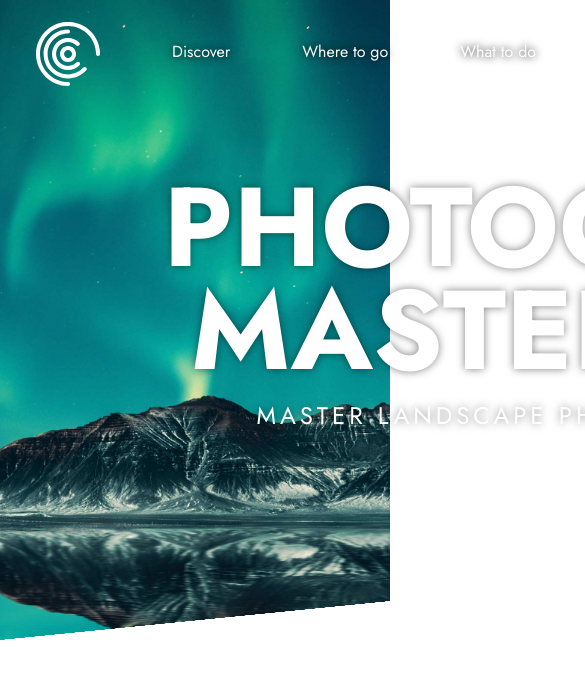
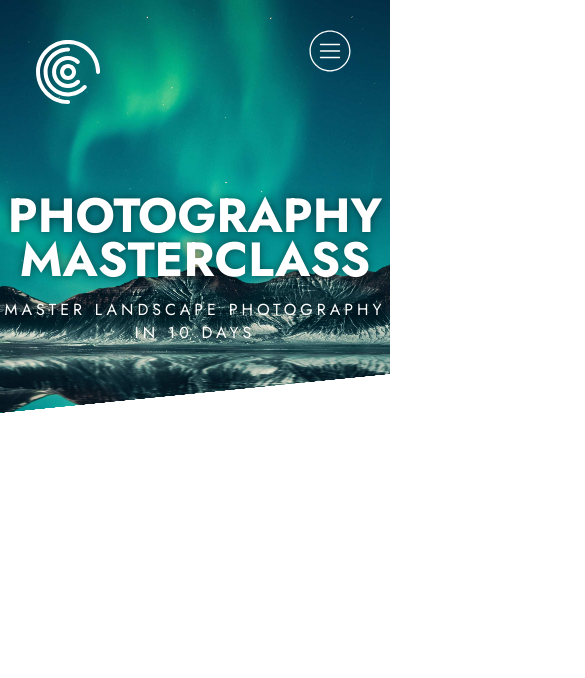
Before and after one commit to Tin274/sass-project, a plain HTML site: page index.html in a window 390 px wide. Shown: the top 678 px of the page, 585 px wide, since content can reach past the window. Drawn offline with Linux system fonts and the light colour scheme.

Commit message:
feat and style: finish header

```diff
--- a/index.html
+++ b/index.html
@@ -4,6 +4,7 @@
     <meta charset="UTF-8">
     <meta name="viewport" content="width=device-width, initial-scale=1.0">
     <title>Photography Masterclass</title>
+
     <link rel="preconnect" href="https://fonts.googleapis.com">
     <link rel="preconnect" href="https://fonts.gstatic.com" crossorigin>
     <link href="https://fonts.googleapis.com/css2?family=Jost:ital,wght@0,300;0,400;0,700;1,400&display=swap" rel="stylesheet">
@@ -11,7 +12,7 @@
   </head>
   <body>
     <header class="header">
-      <div class="container">
+      <div class="container header__container">
         <nav class="navigation">
           <ul>
             <li class="navigation__list-item">
@@ -38,16 +39,16 @@
                   </svg>
               </a>
             </li>
-            <li class="navigation__list-item">
+            <li class="navigation__list-item navigation__list-item--mobile-hidden">
               <a class="navigation__list-item-link" href="#">Discover</a>
             </li>
-            <li class="navigation__list-item">
+            <li class="navigation__list-item navigation__list-item--mobile-hidden">
               <a class="navigation__list-item-link" href="#">Where to go</a>
             </li>
-            <li class="navigation__list-item">
+            <li class="navigation__list-item navigation__list-item--mobile-hidden">
               <a class="navigation__list-item-link" href="#">What to do</a>
             </li>
-            <li class="navigation__list-item">
+            <li class="navigation__list-item navigation__list-item--mobile-hidden">
               <a class="navigation__list-item-link" href="#">Plan your photos</a>
             </li>
             <li class="navigation__list-item navigation__list-item--menu">
@@ -74,6 +75,7 @@
           <p class="header__heading-sub">Master landscape photography in 10 days</p>
         </div>
       </div>
+      <div class="header__slope"></div>
     </header>
 
   </body>
--- a/styles/main.css
+++ b/styles/main.css
@@ -9,17 +9,112 @@ html {
   font-family: 'Jost', sans-serif;
 }
 
+/** Breakpoints */
+
+/** 1200px oder schmaler */
+@media (max-width: 75em) {
+
+}
+/** 992px oder schmaler */
+@media (max-width: 62em) {
+
+}
+/** 768px oder schmaler */
+@media (max-width: 48em) {
+
+}
+/** 576px oder schmaler */
+@media (max-width: 36em) {
+
+}
+
 .container {
-  width: 75rem;
+  max-width: 75rem;
   margin: 0px auto;
 }
 
+
 .header {
-  height: 40rem;
-  background-image: linear-gradient(-5.71deg, white 49.9%, transparent 50.1%), url("../images/pexels-benjamin-suter-3617500.jpg");
-  background-repeat: no-repeat, no-repeat;
-  background-position: center 100%, center center;
-  background-size: 100vw 10vw, cover;
+  height: 35rem;
+  min-height: calc(13.25rem + 32vw);
+  position: relative;
+  overflow: hidden;
+}
+
+/** 1200px oder schmaler */
+@media (max-width: 75em) {
+  .header {
+    height: calc(18rem + 32vw);
+  }
+}
+
+.header__slope {
+  position: absolute;
+  left: 0;
+  right: 0;
+  bottom: 0;
+  height: 10vw;
+  z-index: 1;
+  background-image: linear-gradient(-5.71deg, white 49.9%, transparent 50.1%);
+  background-repeat: no-repeat;
+  background-position: center 100%;
+  background-size: 100vw 10vw;
+}
+
+.header__container {
+  position: relative;
+}
+
+.header::before {
+  content: "";
+  top: 0;
+  position: absolute;
+  width: 100vw;
+  top: 0;
+  bottom: -9rem;
+  background-image: url("../images/pexels-benjamin-suter-3617500.jpg");
+  background-repeat: no-repeat;
+  background-position: center bottom;
+  background-size: 100% auto;
+}
+
+.header::after {
+  content: "";
+  position: absolute;
+  width: 100vw;
+  height: 33vw;
+  bottom: -9rem;
+  background-image: url("../images/pexels-benjamin-suter-3617500-mountains.webp");
+  background-repeat: no-repeat;
+  background-position: center bottom;
+  background-size: 100% auto;
+}
+
+@media (max-width: 75em) {
+  .header::before {
+    bottom: -4rem;
+  }
+  .header::after {
+    bottom: -4rem;
+  }
+}
+
+@media (max-width: 62rem) {
+  .header::before {
+    bottom: -1rem;
+  }
+  .header::after {
+    bottom: -1rem;
+  }
+}
+
+@media (max-width: 36em) {
+  .header::before {
+      background-size: cover;
+  }
+  .header::after {
+      display: none;
+  }
 }
 
 .icon {
@@ -35,6 +130,11 @@ html {
   display: block;
   float: left;
 }
+ @media (max-width:62rem) {
+  .navigation__list-item--mobile-hidden {
+    display: none;
+  }
+ }
 
 .navigation__list-item--menu {
   float: right;
@@ -65,7 +165,7 @@ html {
   color: rgb(200, 200, 200);
 }
 
-.navigation__list-item--logo {
+.navigation__list-item-link--logo {
   margin-top: 0.9rem;
 }
 
@@ -89,15 +189,28 @@ html {
 
 .header__heading-main {
   padding-top: 5rem;
+  line-height: 92%;
+  font-size: 7rem;
   text-transform: uppercase;
+  text-align: center;
   color: white;
-  font-size: 7rem;
-  text-align: center;
-  line-height: 92%;
   text-shadow: 0 0 0.5rem rgba(0, 0, 0, 0.5);
 }
 
+@media (max-width: 62rem) {
+  .header__heading-main {
+    font-size: 5rem;
+  }
+}
+
+@media (max-width: 48em) {
+  .header__heading-main {
+      font-size: 3rem;
+  }
+}
+
 .header__heading-sub {
+  position: relative;
   margin-top: 1rem;
   font-size: 1.5rem;
   letter-spacing: 0.25rem;
@@ -105,4 +218,11 @@ html {
   color: white;
   text-align: center;
   text-shadow: 0 0 0.5rem rgba(0, 0, 0, 0.5);
+  z-index: 1;
 }
+
+@media (max-width: 48em) {
+  .header__heading-sub {
+      font-size: 1rem;
+  }
+}
```
